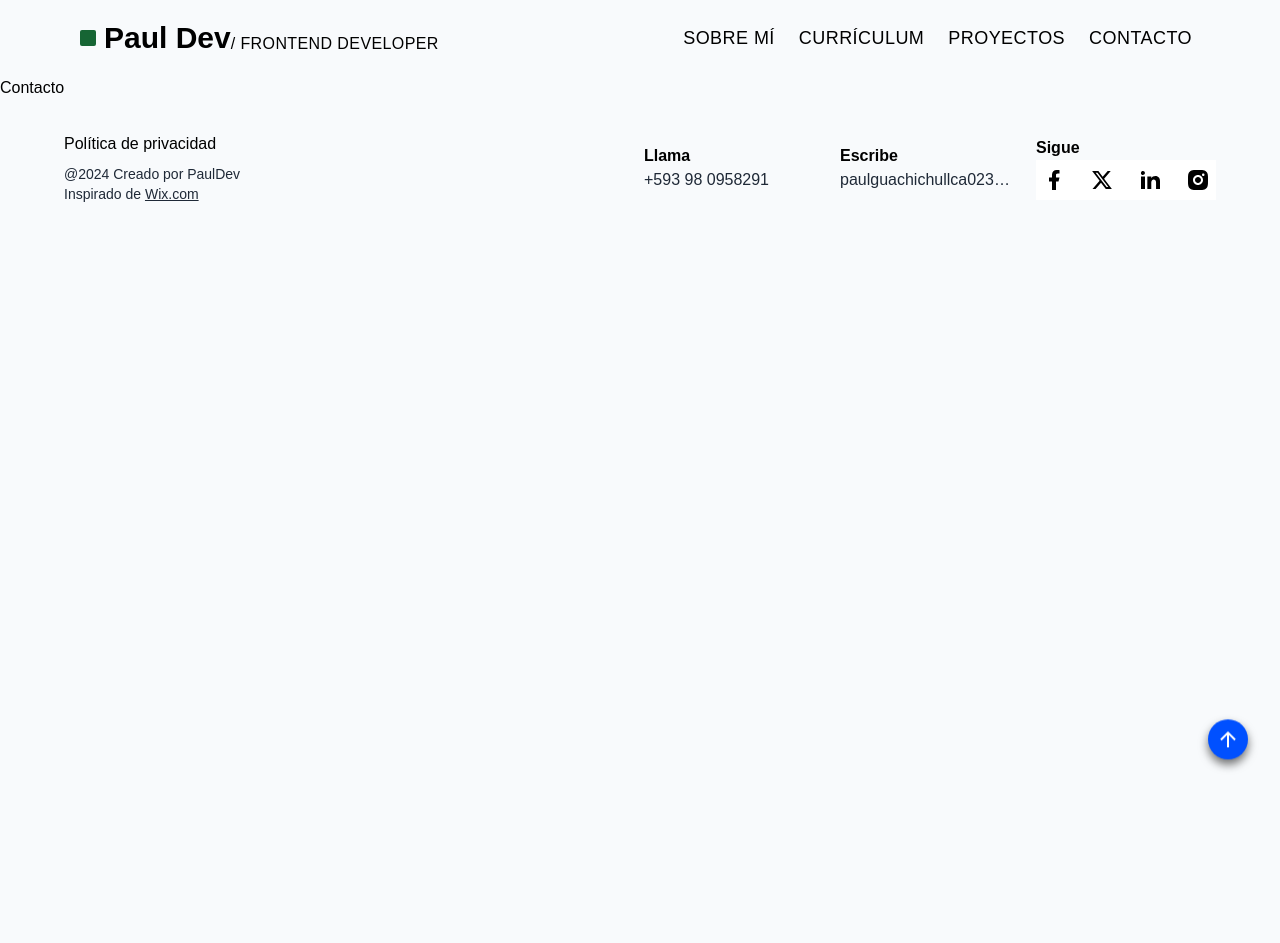
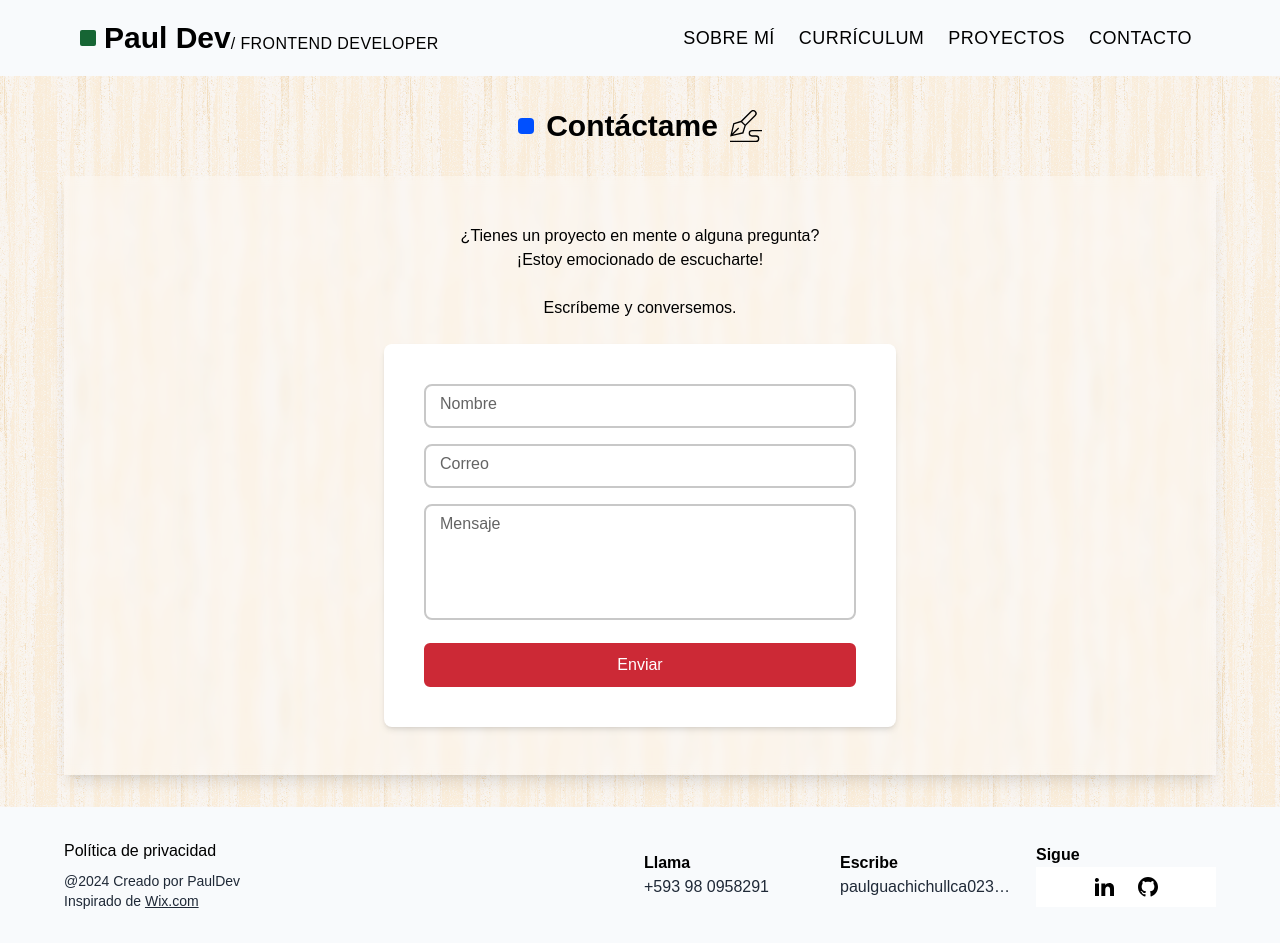
Before and after one commit to Paul1226/Personal-portfolio, an Astro site: page /Contact in a window 1280 px wide. Before the commit the page ends 800 px from the top, so only its background shows below. Built offline with nearby package versions, Linux system fonts and the light colour scheme; Astro itself is replaced by a stand-in of ours.

Commit message:
Añadiendo página de contact

```diff
--- a/src/components/SocialNetworks.astro
+++ b/src/components/SocialNetworks.astro
@@ -3,6 +3,7 @@ import Facebook from "../icons/Facebook.astro";
 import Twitter from "../icons/Twitter.astro";
 import Linkedin from "../icons/Linkedin.astro";
 import Instagram from "../icons/Instagram.astro";
+import GitHubIcon from "../icons/GitHubIcon.astro";
 
 const classIcons = "w-6 h-auto";
 const classLinks =
@@ -10,8 +11,8 @@ const classLinks =
 ---
 
 <section class="bg-white py-1">
-  <ul class="flex items-center gap-4 w-full justify-center">
-    <li>
+  <ul class="flex items-center gap-3 w-full justify-center">
+    <!-- <li>
       <a class={classLinks} href="#"
         ><Facebook class:list={["", classIcons]} /></a
       >
@@ -20,15 +21,22 @@ const classLinks =
       <a class={classLinks} href="#"
         ><Twitter class:list={["", classIcons]} /></a
       >
-    </li>
+    </li> -->
     <li>
-      <a class={classLinks} href="#"
-        ><Linkedin class:list={["", classIcons]} /></a
+      <a
+        class={classLinks}
+        href="https://www.linkedin.com/in/paul-guachichullca-2287602b1/"
+        target="_blank"><Linkedin class:list={["", classIcons]} /></a
       >
     </li>
-    <li>
+    <!-- <li>
       <a class={classLinks} href="#"
         ><Instagram class:list={["", classIcons]} /></a
+      >
+    </li> -->
+    <li>
+      <a class={classLinks} href="https://github.com/Paul1226" target="_blank"
+        ><GitHubIcon class:list={["", classIcons]} /></a
       >
     </li>
   </ul>
--- /dev/null
+++ b/src/components/contact/FormContact.astro
@@ -0,0 +1,41 @@
+---
+import InputWrapper from "./InputWrapper.astro";
+import "./inputsStyles.css";
+---
+
+<div class="bg-white shadow-md rounded-lg p-6 sm:p-10 max-w-lg mx-auto">
+  <form
+    action="https://formsubmit.co/paulguachichullca023@gmail.com"
+    method="POST"
+    class="space-y-4"
+  >
+    <!-- Nombre -->
+    <InputWrapper id="name" nameLabel="nombre" />
+
+    <!-- Correo -->
+    <InputWrapper id="email" nameLabel="Correo" isCorreo />
+
+    <!-- Mensaje -->
+    <div class="relative inputGroup">
+      <textarea
+        name="message"
+        id="message"
+        rows="4"
+        class="text-[100%] p-2 outline-none border-2 border-solid border-[#c8c8c8] bg-transparent rounded-lg w-full resize-none"
+        required
+        style="form-sizing: content;"></textarea>
+      <label
+        for="message"
+        class="text-[100%] absolute left-0 p-2 ml-2 pointer-events-none transition-all ease-linear text-[#646464] capitalize"
+        >Mensaje</label
+      >
+    </div>
+    <!-- Botón de Enviar -->
+    <button
+      type="submit"
+      class="w-full bg-terciary text-white py-2 px-4 rounded-md transition border-2 border-solid border-terciary"
+    >
+      Enviar
+    </button>
+  </form>
+</div>
--- /dev/null
+++ b/src/components/contact/InputWrapper.astro
@@ -0,0 +1,27 @@
+---
+import "./inputsStyles.css";
+interface Props {
+  isCorreo?: boolean; //HTMLInputTypeAttribute
+  nameLabel: string;
+  id: string;
+}
+
+const { isCorreo = false, id, nameLabel } = Astro.props;
+const typeInput = isCorreo ? "email" : "text";
+---
+
+<div class="inputGroup relative">
+  <input
+    type={typeInput}
+    name={id}
+    id={id}
+    class="text-[100%] p-2 outline-none border-2 border-solid border-[#c8c8c8] bg-transparent rounded-lg w-full"
+    required
+    autocomplete="off"
+  />
+  <label
+    for={id}
+    class="text-[100%] absolute left-0 p-2 ml-2 pointer-events-none transition-all ease-linear text-[#646464] capitalize"
+    >{nameLabel}</label
+  >
+</div>
--- /dev/null
+++ b/src/components/contact/inputsStyles.css
@@ -0,0 +1,27 @@
+.inputGroup {
+  --soft-purple: #9696c8;
+}
+.inputGroup :is(input:focus, input:valid) ~ label {
+  transform: translateY(-50%) scale(0.9);
+  margin: 0em;
+  margin-left: 1.3em;
+  padding: 0.4em;
+  background-color: white;
+  border-radius: 1rem;
+  color: var(--soft-purple);
+}
+.inputGroup :is(input:focus, input:valid) {
+  border-color: var(--soft-purple);
+}
+.inputGroup :is(textarea:focus, textarea:valid) ~ label {
+  transform: translateY(-50%) scale(0.9);
+  margin: 0em;
+  margin-left: 1.3em;
+  padding: 0.4em;
+  background-color: white;
+  border-radius: 1rem;
+  color: var(--soft-purple);
+}
+.inputGroup :is(textarea:focus, textarea:valid) {
+  border-color: var(--soft-purple);
+}
--- /dev/null
+++ b/src/icons/GitHubIcon.astro
@@ -0,0 +1,5 @@
+<svg {...Astro.props} viewBox="0 0 24 24" fill="currentColor"
+  ><path
+    d="M12.001 2C6.47598 2 2.00098 6.475 2.00098 12C2.00098 16.425 4.86348 20.1625 8.83848 21.4875C9.33848 21.575 9.52598 21.275 9.52598 21.0125C9.52598 20.775 9.51348 19.9875 9.51348 19.15C7.00098 19.6125 6.35098 18.5375 6.15098 17.975C6.03848 17.6875 5.55098 16.8 5.12598 16.5625C4.77598 16.375 4.27598 15.9125 5.11348 15.9C5.90098 15.8875 6.46348 16.625 6.65098 16.925C7.55098 18.4375 8.98848 18.0125 9.56348 17.75C9.65098 17.1 9.91348 16.6625 10.201 16.4125C7.97598 16.1625 5.65098 15.3 5.65098 11.475C5.65098 10.3875 6.03848 9.4875 6.67598 8.7875C6.57598 8.5375 6.22598 7.5125 6.77598 6.1375C6.77598 6.1375 7.61348 5.875 9.52598 7.1625C10.326 6.9375 11.176 6.825 12.026 6.825C12.876 6.825 13.726 6.9375 14.526 7.1625C16.4385 5.8625 17.276 6.1375 17.276 6.1375C17.826 7.5125 17.476 8.5375 17.376 8.7875C18.0135 9.4875 18.401 10.375 18.401 11.475C18.401 15.3125 16.0635 16.1625 13.8385 16.4125C14.201 16.725 14.5135 17.325 14.5135 18.2625C14.5135 19.6 14.501 20.675 14.501 21.0125C14.501 21.275 14.6885 21.5875 15.1885 21.4875C19.259 20.1133 21.9999 16.2963 22.001 12C22.001 6.475 17.526 2 12.001 2Z"
+  ></path></svg
+>
--- a/src/pages/Contact.astro
+++ b/src/pages/Contact.astro
@@ -1,7 +1,27 @@
 ---
 import Layout from "../layouts/Layout.astro";
+import Section from "../components/SectionWrapper.astro";
+import HeaderPage from "../components/HeaderPage.astro";
+import ContactIcon from "../icons/ContactIcon.astro";
+import FormContact from "../components/contact/FormContact.astro";
 ---
 
 <Layout title="Paul Dev - Contact">
-  <section>Contacto</section>
+  <Section>
+    <HeaderPage nameTitle="contáctame">
+      <ContactIcon slot={"icon-in-title"} />
+    </HeaderPage>
+    <div class="backdrop-blur-sm bg-white/30 py-12 shadow-lg">
+      <div class="container mx-auto px-6 sm:px-12 lg:px-24">
+        <div class="w-max mx-auto mb-6 flex flex-col items-center">
+          <p>¿Tienes un proyecto en mente o alguna pregunta?</p>
+          <p>¡Estoy emocionado de escucharte!</p>
+          <p class="mt-6">Escríbeme y conversemos.</p>
+        </div>
+
+        <!-- formulario -->
+        <FormContact />
+      </div>
+    </div>
+  </Section>
 </Layout>
```
Also changed, not shown: src/icons/ContactIcon.astro (renamed from src/icons/Contact.astro).
